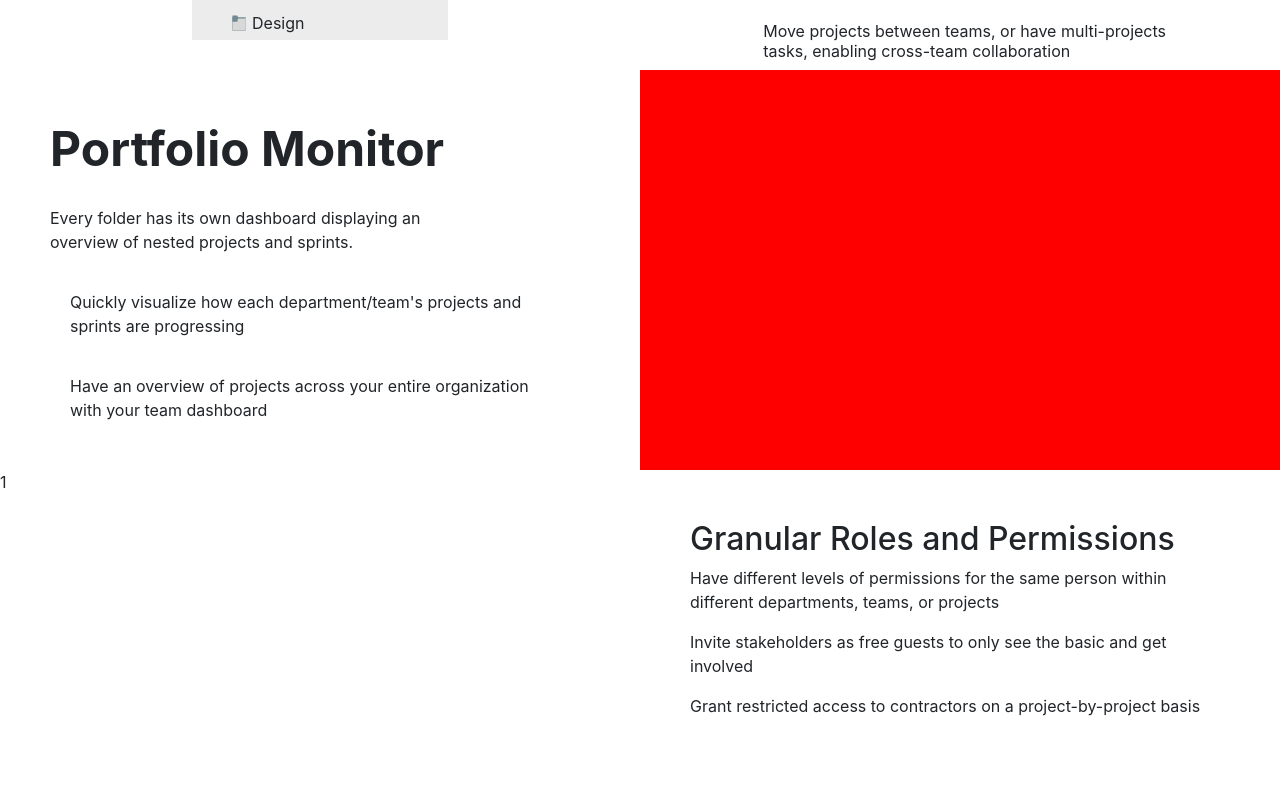
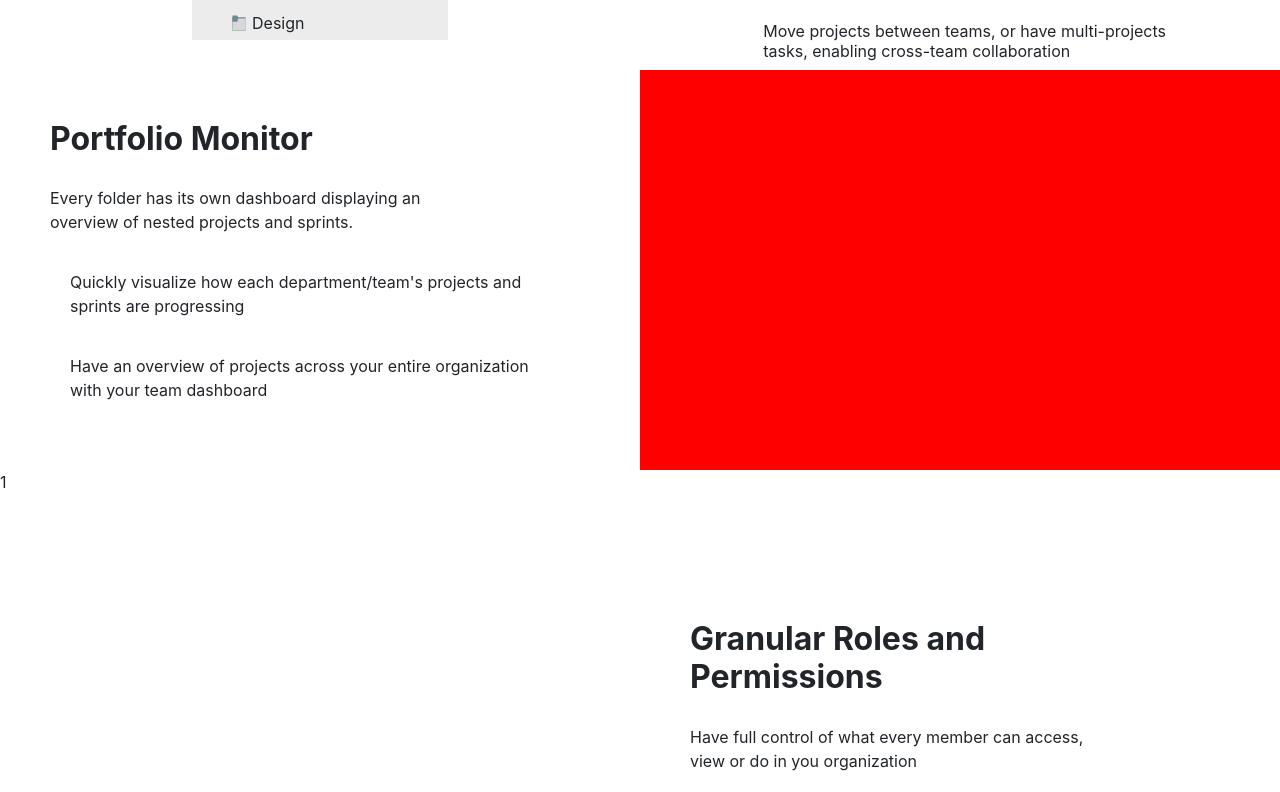
Before and after one commit to acudarwin/bonsio, an Angular app: page / in a window 1280 px wide. Shown: the part 1180-1972 px from the top of the page. Built offline with nearby package versions, Linux system fonts and the light colour scheme.

Commit message:
Granular Modified 1

```diff
--- a/src/app/sectgranular/sectgranular.component.css
+++ b/src/app/sectgranular/sectgranular.component.css
@@ -1,7 +1,7 @@
 .granular{
     display: grid;
     grid-template-columns: 1fr 1fr;
-    grid-template-rows: 400px;
+    grid-template-rows: 600px;
 }
 
 .granular-profiles{
@@ -21,3 +21,21 @@
     height: 100%;
     padding: 50px;
 }
+
+.granular-roles-tiroles{
+    font-size: 2em;
+    font-weight: bold;
+    padding: 100px 120px 0 0;
+}
+
+.granular-roles-texroles{
+    padding: 20px 140px 0 0;
+}
+
+.granular-roles-stake{
+    padding: 0 120px 0 0;
+}
+
+.granular-roles-permi{
+
+}
--- a/src/app/sectgranular/sectgranular.component.html
+++ b/src/app/sectgranular/sectgranular.component.html
@@ -3,9 +3,10 @@
       1
     </div>
     <div class="granular-roles">
-        <h2>Granular Roles and Permissions</h2>
-        <p class="granular-roles-permi">Have different levels of permissions for the same person within different departments, teams, or projects</p>
-        <p class="granular-roles-permi">Invite stakeholders as free guests to only see the basic and get involved</p>
-        <p class="granular-roles-permi">Grant restricted access to contractors on a project-by-project basis</p>
+        <h2 class="granular-roles-tiroles">Granular Roles and Permissions</h2>
+        <p class="granular-roles-texroles">Have full control of what every member can access, view or do in you organization</p>
+        <p class="granular-roles-stake">Have different levels of permissions for the same person within different departments, teams, or projects</p>
+        <p class="granular-roles-stake">Invite stakeholders as free guests to only see the basic and get involved</p>
+        <p class="granular-roles-stake">Grant restricted access to contractors on a project-by-project basis</p>
     </div>
 </div>
--- a/src/app/sectportfolio/sectportfolio.component.css
+++ b/src/app/sectportfolio/sectportfolio.component.css
@@ -23,7 +23,7 @@
 }
 
 .monitor-p{
-    font-size: 3em;
+    font-size: 2em;
     font-weight: bold;
 }
 
```
